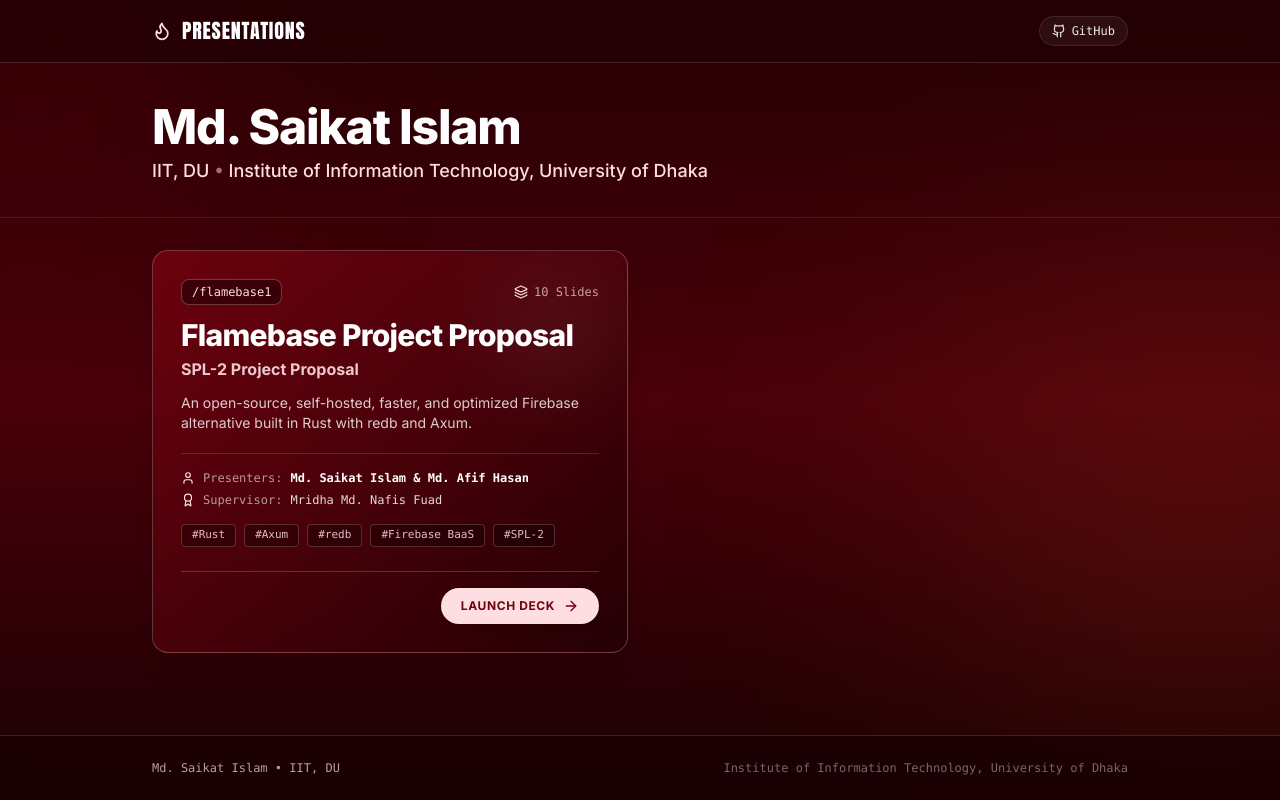
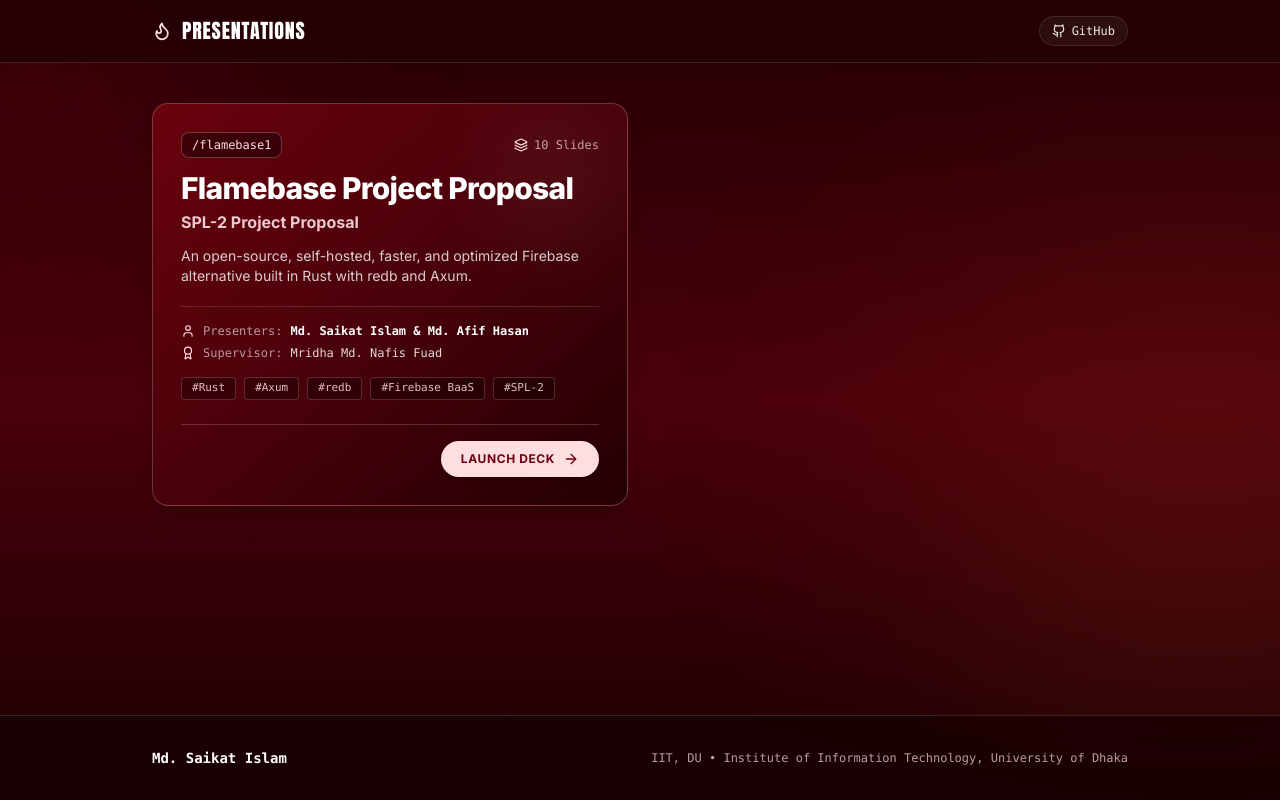
Before and after one commit to saikat709/slides4iit, a React (Vite) app: page / in a window 1280 px wide. Built offline with nearby package versions, Linux system fonts and the light colour scheme.

Commit message:
style(home): remove hero section, start presentations grid directly, move author info to footer

```diff
--- a/src/pages/HomePage.jsx
+++ b/src/pages/HomePage.jsx
@@ -23,7 +23,7 @@ export default function HomePage() {
         <div className="absolute top-1/3 -right-40 w-[30rem] h-[30rem] bg-flame-orange/15 rounded-full blur-[140px]" />
       </div>
 
-      {/* Top Navbar: Clean & minimal without subtitle */}
+      {/* Top Navbar */}
       <header className="relative z-10 border-b border-flame-pink/15 backdrop-blur-md bg-[#240004]/80 sticky top-0">
         <div className="max-w-5xl mx-auto px-4 sm:px-6 py-4 flex items-center justify-between">
           <div className="flex items-center gap-2.5">
@@ -47,27 +47,8 @@ export default function HomePage() {
         </div>
       </header>
 
-      {/* Hero Section: Focused Presenter Attribution without fluff */}
-      <section className="relative z-10 pt-10 pb-8 border-b border-flame-pink/10">
-        <div className="max-w-5xl mx-auto px-4 sm:px-6">
-          <motion.div
-            initial={{ opacity: 0, y: 15 }}
-            animate={{ opacity: 1, y: 0 }}
-            transition={{ duration: 0.5 }}
-            className="space-y-1.5"
-          >
-            <h1 className="text-3xl sm:text-4xl md:text-5xl font-extrabold tracking-tight text-white">
-              {ownerInfo.name}
-            </h1>
-            <p className="text-base sm:text-lg text-flame-pink font-medium">
-              {ownerInfo.institution} <span className="text-flame-pink/50">•</span> {ownerInfo.fullNameInstitution}
-            </p>
-          </motion.div>
-        </div>
-      </section>
-
-      {/* Main Content: Presentations List */}
-      <main className="relative z-10 flex-1 max-w-5xl mx-auto px-4 sm:px-6 py-8 w-full">
+      {/* Direct Presentations Grid (No Hero Space) */}
+      <main className="relative z-10 flex-1 max-w-5xl mx-auto px-4 sm:px-6 py-10 w-full">
         <div className="grid grid-cols-1 md:grid-cols-2 gap-6">
           {presentations.map((pres) => (
             <motion.div
@@ -162,11 +143,15 @@ export default function HomePage() {
         </div>
       </main>
 
-      {/* Footer: Clean and simple */}
-      <footer className="relative z-10 border-t border-flame-pink/15 py-6 mt-12 bg-[#1a0003]/80 backdrop-blur-md text-xs font-mono text-flame-pink/70">
-        <div className="max-w-5xl mx-auto px-4 sm:px-6 flex items-center justify-between">
-          <span>{ownerInfo.name} • {ownerInfo.institution}</span>
-          <span className="text-white/40 hidden sm:inline">{ownerInfo.fullNameInstitution}</span>
+      {/* Footer: Owner Attribution */}
+      <footer className="relative z-10 border-t border-flame-pink/15 py-8 mt-auto bg-[#1a0003]/80 backdrop-blur-md text-xs font-mono text-flame-pink/80">
+        <div className="max-w-5xl mx-auto px-4 sm:px-6 flex flex-col sm:flex-row items-center justify-between gap-2 text-center sm:text-left">
+          <div className="font-semibold text-white text-sm">
+            {ownerInfo.name}
+          </div>
+          <div className="text-flame-pink/70">
+            {ownerInfo.institution} • {ownerInfo.fullNameInstitution}
+          </div>
         </div>
       </footer>
     </div>
```
